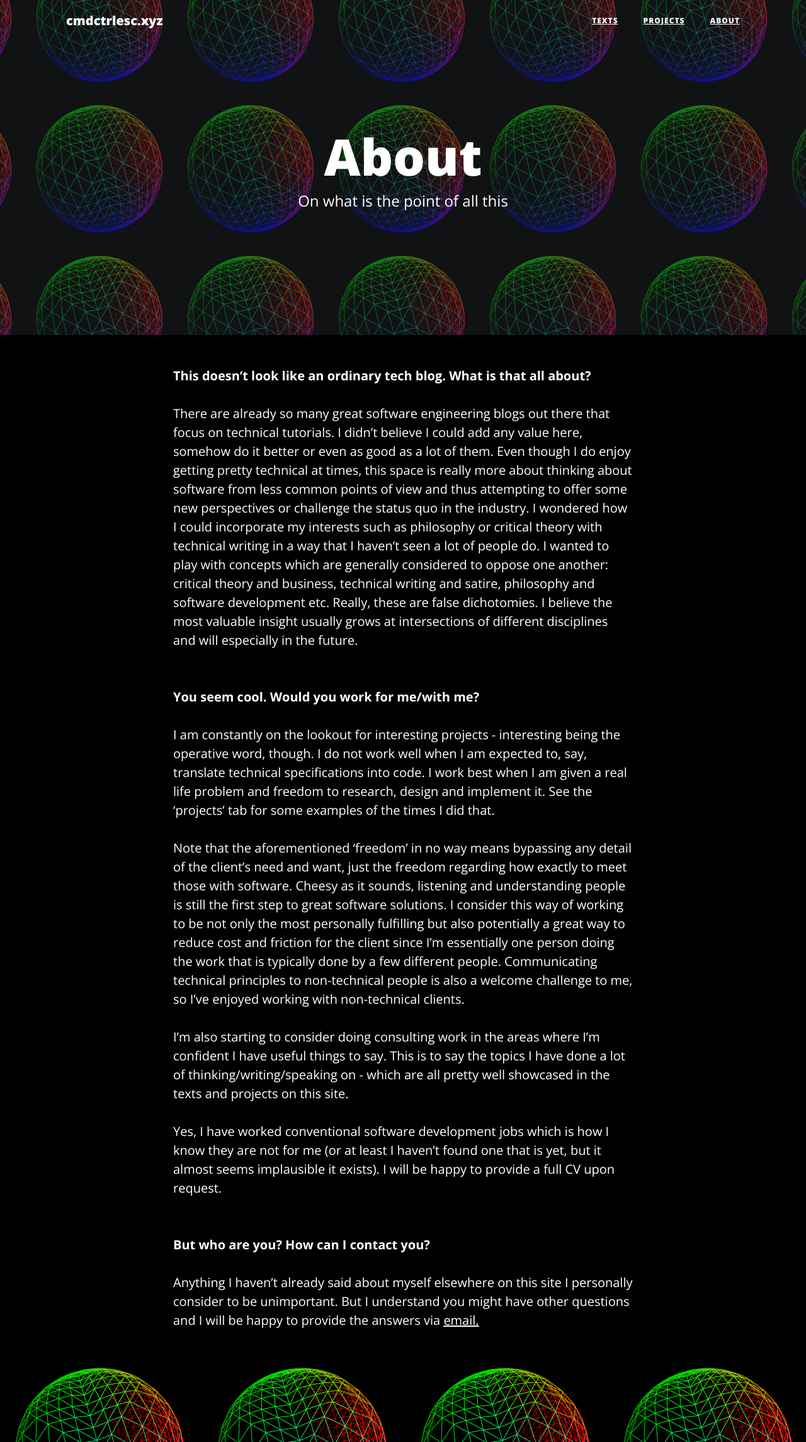
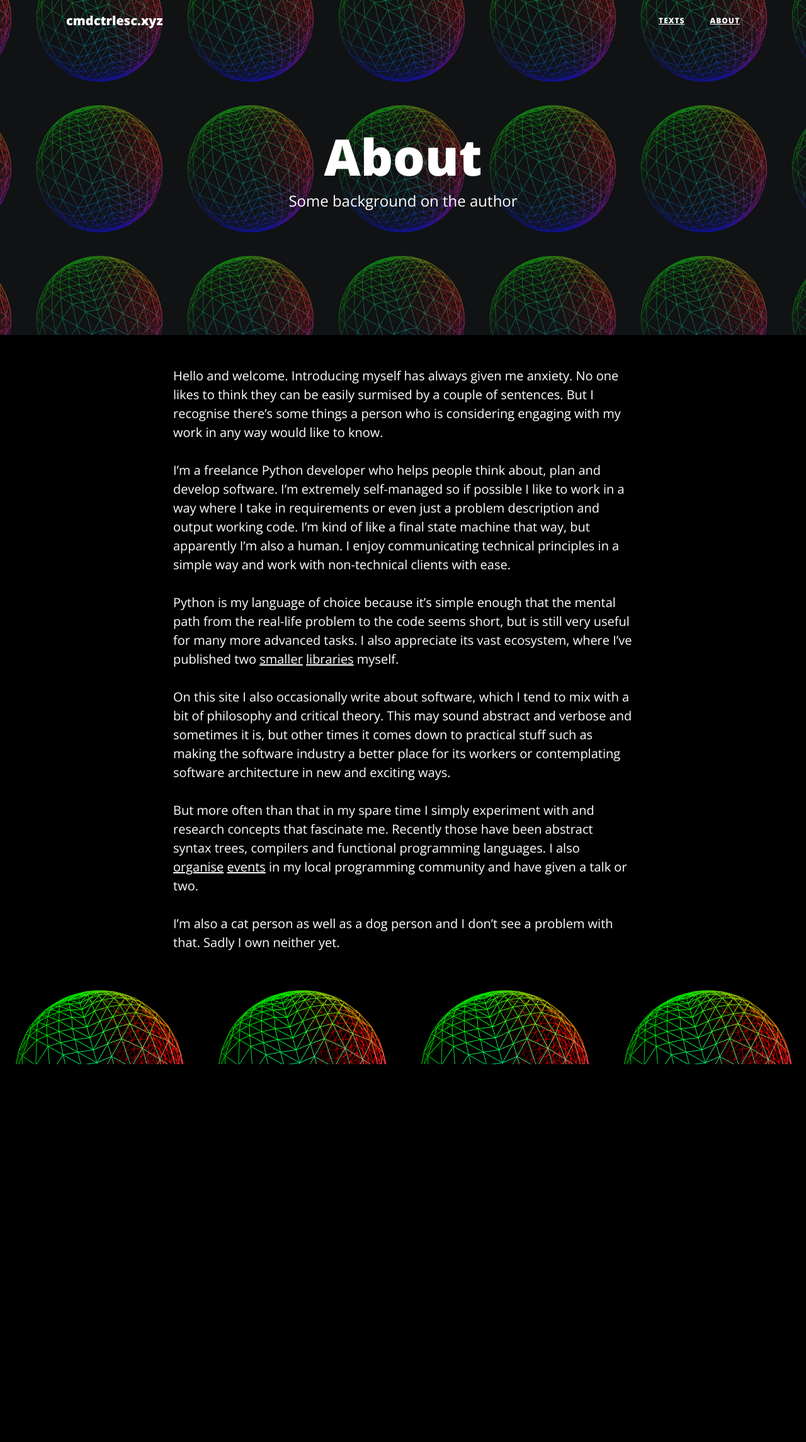
Before and after one commit to cmdctrlesc/blogxyz, a Django app: page /about/ in a window 1280 px wide. Shown: the whole page at 63% size. After the commit the page ends 1690 px from the top, so only its background shows below. Run offline with Django 3.2, Linux system fonts and the light colour scheme; some libraries are stand-ins or nearby versions.

Commit message:
update about section

```diff
--- a/assets/css/clean-blog.css
+++ b/assets/css/clean-blog.css
@@ -25,6 +25,12 @@ li a {
   text-decoration: underline;
   color:white;
 }
+
+span a {
+  text-decoration: underline;
+  color:white;
+}
+
 
 h1,
 h2,
--- a/blogapp/urls.py
+++ b/blogapp/urls.py
@@ -24,8 +24,7 @@ urlpatterns = [
     path('', views.posts, name='posts'),
     path('about/', views.about, name='about'),
     path('post/<int:pk>', views.post, name='post'),
-    path('projects/', views.projects, name='projects'),
-    path('project/<int:pk>', views.project, name='project'),
+
 ]
 
 urlpatterns += staticfiles_urlpatterns()
--- a/mainapp/admin.py
+++ b/mainapp/admin.py
@@ -1,7 +1,6 @@
 from django.contrib import admin
-from .models import BlogPost, Project
+from .models import BlogPost
 
-admin.site.register(BlogPost)
-admin.site.register(Project)
+
 
 # Register your models here.
--- a/mainapp/models.py
+++ b/mainapp/models.py
@@ -6,7 +6,3 @@ class BlogPost(models.Model):
     subtitle = models.TextField(default=" ")
     content = models.TextField()
     created_on = models.DateTimeField(auto_now_add=True)
-
-
-class Project(BlogPost):
-    pass
--- a/mainapp/templates/about.html
+++ b/mainapp/templates/about.html
@@ -11,7 +11,7 @@
     <div class="col-lg-8 col-md-10 mx-auto">
       <div class="page-heading">
         <h1>About</h1>
-        <span class="subheading">On what is the point of all this </span>
+        <span class="subheading">Some background on the author </span>
       </div>
     </div>
   </div>
@@ -31,37 +31,33 @@
     <div class="row">
       <div class="col-lg-8 col-md-10 mx-auto">
         <span>
-          <b> This doesn’t look like an ordinary tech blog. What is that all about? </b>  <br>
-          <br>
-          There are already so many great software engineering blogs out there that focus on technical tutorials. I didn’t believe I could add any value here, somehow do it better or even as good as a lot of them. Even though I do enjoy getting pretty technical at times, this space is really more about thinking about software from less common points of view and thus attempting to offer some new perspectives or challenge the status quo in the industry. I wondered how I could incorporate my interests such as philosophy or critical theory with technical writing in a way that I haven’t seen a lot of people do. I wanted to play with concepts which are generally considered to oppose one another: critical theory and business, technical writing and satire, philosophy and software development etc. Really, these are false dichotomies. I believe the most valuable insight usually grows at intersections of different disciplines and will especially in the future.<br>
-
-
+          Hello and welcome. Introducing myself has always given me anxiety. No one likes to think they can be easily surmised by a couple of sentences. But I recognise there’s some things a person who is considering engaging with my work in any way would like to know.
 
           <br>
+
           <br>
 
-            <b> You seem cool. Would you work for me/with me? </b>  <br>
+          I’m a freelance Python developer who helps people think about, plan and develop software. I’m extremely self-managed so if possible I like to work in a way where I take in requirements or even just a problem description and output working code. I’m kind of like a final state machine that way, but apparently I’m also a human. I enjoy communicating technical principles in a simple way and work with non-technical clients with ease.
           <br>
 
-            I am constantly on the lookout for interesting projects - interesting being the operative word, though. I do not work well when I am expected to, say, translate technical specifications into code. I work best when I am given a real life problem and freedom to research, design and implement it. See the ‘projects’ tab for some examples of the times I did that.  <br>
           <br>
 
-            Note that the aforementioned ‘freedom’ in no way means bypassing any detail of the client’s need and want, just the freedom regarding how exactly to meet those with software. Cheesy as it sounds, listening and understanding people is still the first step to great software solutions. I consider this way of working to be not only the most personally fulfilling but also potentially a great way to reduce cost and friction for the client since I’m essentially one person doing the work that is typically done by a few different people. Communicating technical principles to non-technical people is also a welcome challenge to me, so I’ve enjoyed working with non-technical clients. <br>
+          Python is my language of choice because it’s simple enough that the mental path from the real-life problem to the code seems short, but is still very useful for many more advanced tasks. I also appreciate its vast ecosystem, where I’ve published two <a href="https://github.com/larsvonschaff/printcleaner">smaller</a> <a href="https://github.com/larsvonschaff/Django-mockingbird">libraries</a> myself.
           <br>
 
-            I’m also starting to consider doing consulting work in the areas where I’m confident I have useful things to say. This is to say the topics I have done a lot of thinking/writing/speaking on - which are all pretty well showcased in the texts and projects on this site. <br>
           <br>
 
-            Yes, I have worked conventional software development jobs which is how I know they are not for me (or at least I haven’t found one that is yet, but it almost seems implausible it exists). I will be happy to provide a full CV upon request.<br>
-            <br>
+          On this site I also occasionally write about software, which I tend to mix with a bit of philosophy and critical theory. This may sound abstract and verbose and sometimes it is, but other times it comes down to practical stuff such as making the software industry a better place for its workers or contemplating software architecture in new and exciting ways.
           <br>
 
-
-            <b> But who are you? How can I contact you? </b>  <br>
           <br>
 
-            Anything I haven’t already said about myself elsewhere on this site I personally consider to be unimportant. But I understand you might have other questions and I will be happy to provide the answers via <a style='color:white; text-decoration: underline;' href = "mailto: alanxyz210@gmail.com">email.</a>
+          But more often than that in my spare time I simply experiment with and research concepts that fascinate me. Recently those have been abstract syntax trees, compilers and functional programming languages. I also <a href="https://www.meetup.com/Ljubljana-Python-Group/">organise</a> <a href="https://www.notion.so/ljubljana-tech-community/Ljubljana-Tech-Community-14131c4fd06647c7b06936bc8d1ff605">events</a> in my local programming community and have given a talk or two.
+          <br>
 
+          <br>
+
+          I’m also a cat person as well as a dog person and I don’t see a problem with that. Sadly I own neither yet.
 
         </span>
 
--- a/mainapp/templates/base.html
+++ b/mainapp/templates/base.html
@@ -45,9 +45,6 @@
         <ul class="navbar-nav ml-auto">
           <li class="nav-item">
             <a class="nav-link" href="{% url 'posts' %}">Texts</a>
-          </li>
-          <li class="nav-item">
-            <a class="nav-link" href="{% url 'projects' %}">Projects</a>
           </li>
           <li class="nav-item">
             <a class="nav-link" href="{% url 'about' %}">About</a>
--- a/mainapp/views.py
+++ b/mainapp/views.py
@@ -1,5 +1,5 @@
 from django.shortcuts import render
-from .models import BlogPost, Project
+from .models import BlogPost
 
 
 def posts(request):
@@ -19,16 +19,3 @@ def post(request, pk):
     content = post.content
     context = {'title': title, 'subtitle': subtitle, 'content': content}
     return render(request, 'post.html', context)
-
-def projects(request):
-    projects = Project.objects.all()
-
-    return render(request, 'projects.html', context={'projects': reversed(projects)})
-
-def project(request, pk):
-    project = Project.objects.get(pk=pk)
-    title = project.title
-    subtitle = project.subtitle
-    content = project.content
-    context = {'problem': title, 'solution': subtitle, 'content': content,}
-    return render(request, 'project.html', context)
```
Lines whose indentation alone changed are shown as unchanged.
